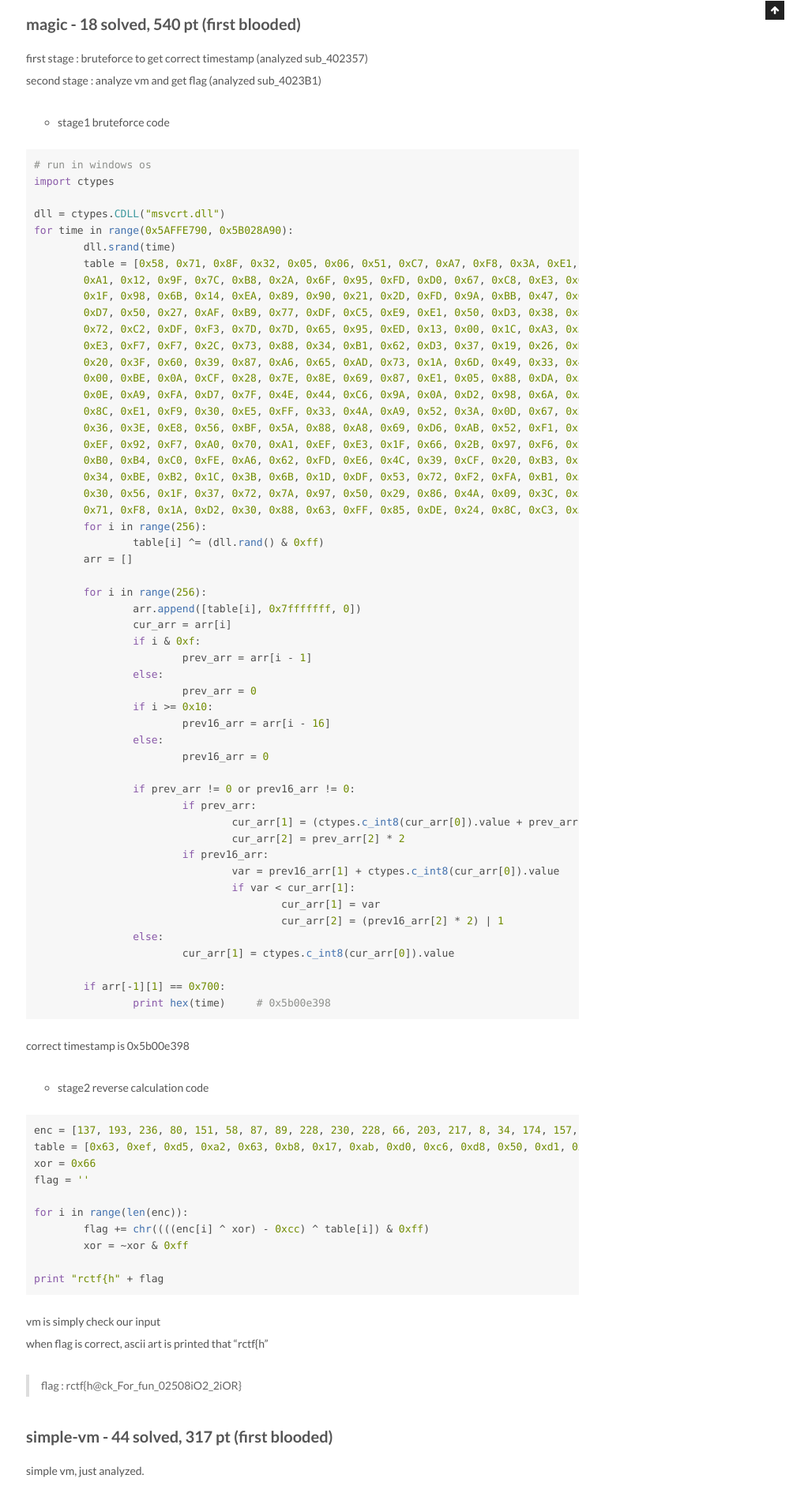
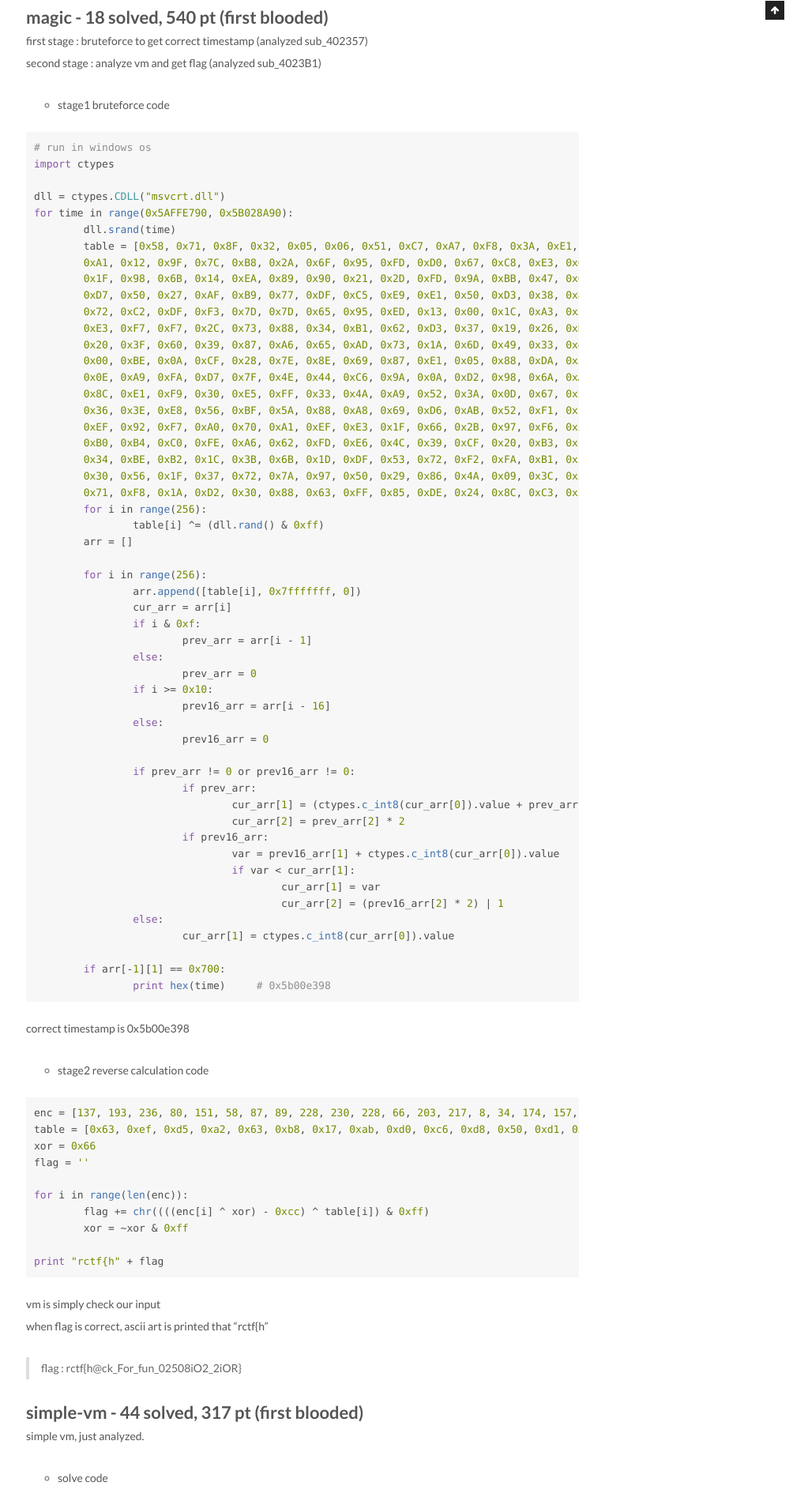
Before and after one commit to 5unKn0wn/5unkn0wn.github.io, a Jekyll site: the page built from _posts/2018-05-21-2018-RCTF-Write-Up.md, in a window 1280 px wide. Shown: the part 975-2875 px from the top of the page at 79% size, without its empty margins (257-1280 px from the left). Built offline with Jekyll 4.4.1, drawn with Linux system fonts in a browser that asks for light colours.

```diff
--- a/_posts/2018-05-21-2018-RCTF-Write-Up.md
+++ b/_posts/2018-05-21-2018-RCTF-Write-Up.md
@@ -13,7 +13,7 @@ I solved 4 reverse challenge (magic, simple-vm, simple-re, babyre2)
 
 ![rank](/assets/images/post-image/2018-RCTF-Write-Up/2018_RCTF_Rank.png)
 
-## magic - 18 solved, 540 pt (first blooded)
+# magic - 18 solved, 540 pt (first blooded)
 first stage : bruteforce to get correct timestamp (analyzed sub\_402357)
 second stage : analyze vm and get flag (analyzed sub\_4023B1)
 
@@ -96,7 +96,7 @@ when flag is correct, ascii art is printed that "rctf{h"
 
 > flag : rctf{h@ck_For_fun_02508iO2_2iOR}
 
-## simple-vm - 44 solved, 317 pt (first blooded)
+# simple-vm - 44 solved, 317 pt (first blooded)
 simple vm, just analyzed.
 
 * solve code
@@ -120,7 +120,7 @@ print "RCTF{" + flag + "}"
 
 > flag : RCTF{09a71bf084a93df7ce3def3ab1bd61f6}
 
-## simple-re - 14 solved, 606 pt
+# simple-re - 14 solved, 606 pt
 it has a lot of anti debugging skill.
 original code section was encrypted by xor and key is 0xcc.
 it implement "SelfDebugging" anti reversing technique, so child process and parents process has debugger-debuggee relation.
@@ -158,7 +158,7 @@ last flag check function is too hard, so i guessed last flag block :p
 
 > flag : RCTF{5o_M@ny_an7i_Rev3rsing_Techn!qu3s}
 
-## babyre2 - 26 solved, 444 pt
+# babyre2 - 26 solved, 444 pt
 it can solve using modular inverse.
 
 * solve code
```
